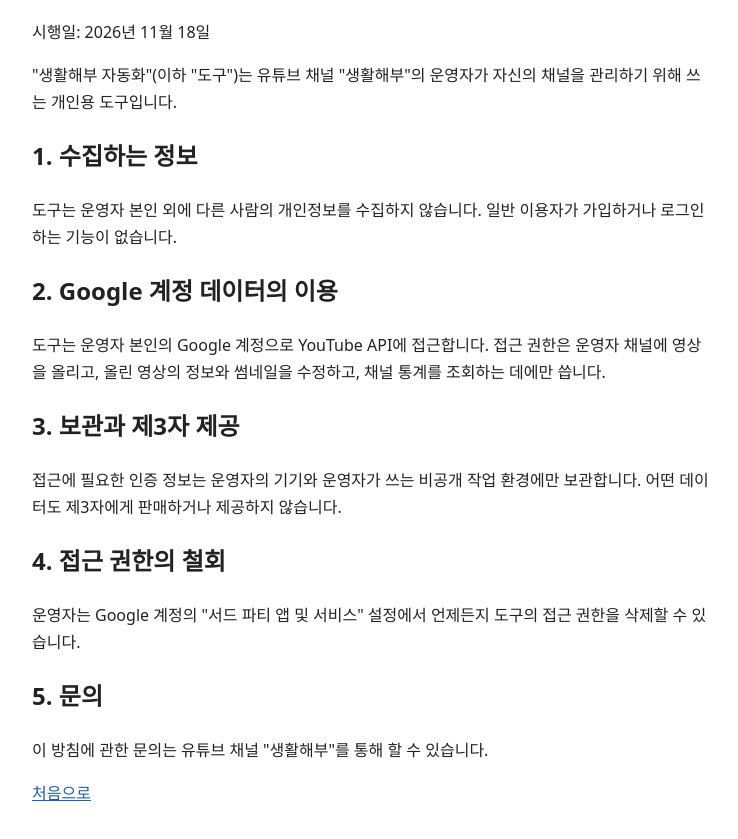
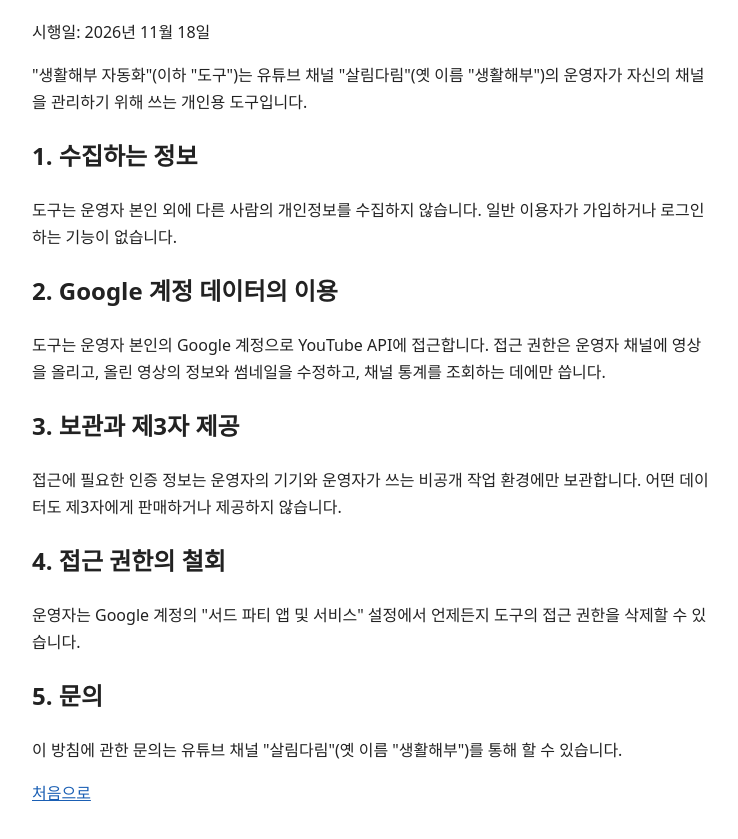
Before and after one commit to notchan/saenghwal-haebu-site, a plain HTML site: page privacy.html in a window 1280 px wide. Shown: the part 105-944 px from the top of the page, without its empty margins (268-1006 px from the left). Drawn offline with Linux system fonts and the light colour scheme.

Commit message:
채널 이름을 살림다림으로 변경
Co-Authored-By: Claude Fable 5.2 <noreply@anthropic.com>

```diff
--- a/privacy.html
+++ b/privacy.html
@@ -5,7 +5,7 @@
 <body>
 <h1>개인정보처리방침</h1>
 <p>시행일: 2026년 11월 18일</p>
-<p>"생활해부 자동화"(이하 "도구")는 유튜브 채널 "생활해부"의 운영자가 자신의 채널을 관리하기 위해 쓰는 개인용 도구입니다.</p>
+<p>"생활해부 자동화"(이하 "도구")는 유튜브 채널 "살림다림"(옛 이름 "생활해부")의 운영자가 자신의 채널을 관리하기 위해 쓰는 개인용 도구입니다.</p>
 <h2>1. 수집하는 정보</h2>
 <p>도구는 운영자 본인 외에 다른 사람의 개인정보를 수집하지 않습니다. 일반 이용자가 가입하거나 로그인하는 기능이 없습니다.</p>
 <h2>2. Google 계정 데이터의 이용</h2>
@@ -15,6 +15,6 @@
 <h2>4. 접근 권한의 철회</h2>
 <p>운영자는 Google 계정의 "서드 파티 앱 및 서비스" 설정에서 언제든지 도구의 접근 권한을 삭제할 수 있습니다.</p>
 <h2>5. 문의</h2>
-<p>이 방침에 관한 문의는 유튜브 채널 "생활해부"를 통해 할 수 있습니다.</p>
+<p>이 방침에 관한 문의는 유튜브 채널 "살림다림"(옛 이름 "생활해부")를 통해 할 수 있습니다.</p>
 <p><a href="index.html">처음으로</a></p>
 </body></html>
```
Also changed, not shown: index.html (+1 -1 lines).
